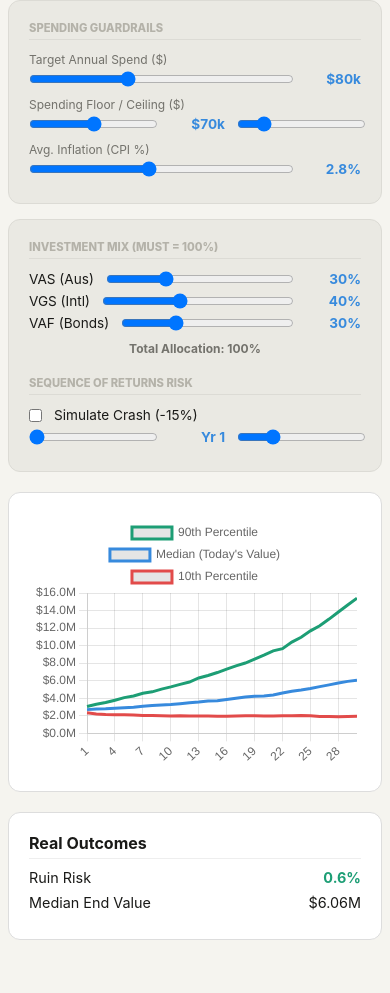
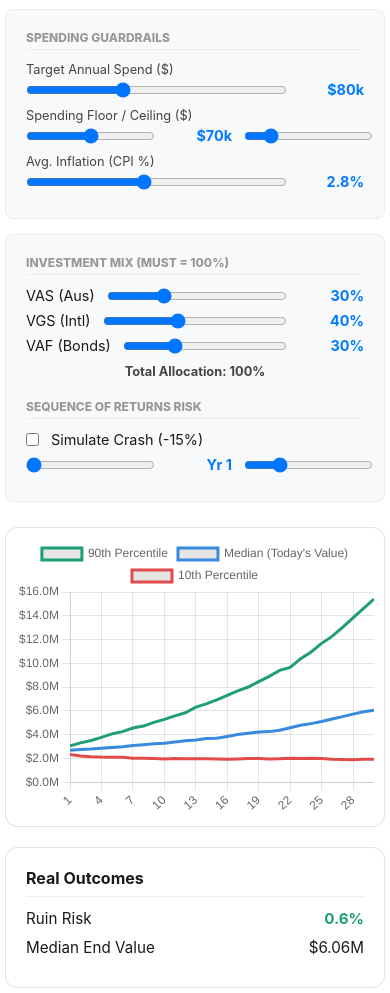
Before and after one commit to kpillai2017/retirement-monte-carlo, a plain HTML site: page index.html in a window 390 px wide. Shown: the part 353-1346 px from the top of the page. Before the commit the page ends 1301 px from the top, so only its background shows below. Drawn offline with nearby package versions, Linux system fonts and the light colour scheme.

Commit message:
Refactor CSS for improved layout and design
Updated styles for better layout and responsiveness.

```diff
--- a/style.css
+++ b/style.css
@@ -6,90 +6,94 @@
 }
 
 html, body {
-  /* Google Sites adds its own padding; we set ours to 0 to prevent double-spacing */
   margin: 0;
   padding: 0;
-  /* This prevents the horizontal scrollbar if the content is 1px too wide */
   overflow-x: hidden;
-  background: #f5f4ef;
+  /* Match Soho Light background or use #ffffff for a seamless look */
+  background: #ffffff;
   font-family: -apple-system, BlinkMacSystemFont, "Segoe UI", Roboto, sans-serif;
   color: #1a1a18;
 }
 
 /* 2. LAYOUT WRAPPER */
-/* We wrap everything in a container with a bit of internal padding */
 body {
-  padding: 1rem;
-  /* Ensures the app can shrink for mobile but doesn't look stretched on ultra-wide screens */
+  padding: 10px; /* Minimal padding for the embed edges */
   max-width: 100%;
 }
 
 /* 3. TYPOGRAPHY */
-h1 { font-size: 1.25rem; font-weight: 700; margin-bottom: 4px; }
-.subtitle { font-size: 0.85rem; color: #73726c; margin-bottom: 1.5rem; }
+h1 { font-size: 1.5rem; font-weight: 700; margin-bottom: 4px; color: #222; }
+.subtitle { font-size: 0.9rem; color: #73726c; margin-bottom: 1.5rem; }
 
-/* 4. THE GRID (Responsive) */
+/* 4. THE GRID (Controls) */
 .controls-grid {
   display: grid;
-  /* auto-fit makes cards wrap to a new line on phones automatically */
-  grid-template-columns: repeat(auto-fit, minmax(280px, 1fr));
+  /* Fits as many 250px columns as possible */
+  grid-template-columns: repeat(auto-fit, minmax(250px, 1fr));
   gap: 15px;
-  margin-bottom: 20px;
+  margin-bottom: 25px;
 }
 
 .ctrl-card {
-  background: #eae9e3;
-  border-radius: 12px;
+  background: #f8f9fa;
+  border-radius: 8px;
   padding: 1.25rem;
-  border: 1px solid #dcdbd5;
+  border: 1px solid #e9ecef;
 }
 
 /* 5. LABELS & INPUTS */
 .section-label {
-  font-size: 0.7rem;
+  font-size: 0.75rem;
   font-weight: 800;
   text-transform: uppercase;
-  color: #b4b2a9;
+  color: #999;
   margin-bottom: 12px;
-  border-bottom: 1px solid #dcdbd5;
+  border-bottom: 1px solid #eee;
   padding-bottom: 4px;
 }
-.ctrl-label { font-size: 0.75rem; color: #73726c; margin-top: 10px; margin-bottom: 4px; }
-.ctrl-row { display: flex; align-items: center; gap: 12px; font-size: 0.85rem; margin-bottom: 6px; }
-.ctrl-val { font-weight: 700; min-width: 55px; text-align: right; color: #378ADD; }
+.ctrl-label { font-size: 0.8rem; color: #444; margin-top: 10px; margin-bottom: 4px; }
+.ctrl-row { display: flex; align-items: center; gap: 12px; font-size: 0.9rem; margin-bottom: 8px; }
+.ctrl-val { font-weight: 700; min-width: 65px; text-align: right; color: #007BFF; }
 input[type=range] { flex: 1; cursor: pointer; }
 
-/* 6. MAIN CONTENT AREA (The 'Side-by-Side' Fix) */
+/* 6. MAIN CONTENT AREA (The 'Side-by-Side' Layout) */
 .main-layout {
   display: grid;
-  /* On wide screens, 3fr 1fr looks great. On phones, we need them to stack. */
-  grid-template-columns: repeat(auto-fit, minmax(300px, 1fr));
+  /* Force the 2/3 and 1/3 split on desktop */
+  grid-template-columns: 2fr 1fr;
   gap: 20px;
+  align-items: start;
 }
 
 .chart-box {
   background: #fff;
   border-radius: 12px;
   padding: 1.5rem;
-  border: 1px solid #ddd;
-  /* Using min-height instead of fixed height helps with responsiveness */
-  min-height: 400px;
+  border: 1px solid #dee2e6;
+  min-height: 450px;
   height: auto;
 }
 
 .sc-card {
   background: #fff;
-  border: 1px solid #ddd;
+  border: 1px solid #dee2e6;
   border-radius: 12px;
   padding: 1.25rem;
 }
 
-.sc-title { font-weight: 700; border-bottom: 1px solid #eee; margin-bottom: 10px; padding-bottom: 5px; }
-.sc-row { display: flex; justify-content: space-between; font-size: 0.9rem; margin-bottom: 8px; }
+.sc-title { font-weight: 700; border-bottom: 1px solid #eee; margin-bottom: 12px; padding-bottom: 8px; }
+.sc-row { display: flex; justify-content: space-between; font-size: 0.95rem; margin-bottom: 10px; }
 
-/* 7. MOBILE ADJUSTMENTS */
+/* 7. RESPONSIVE ADJUSTMENTS */
+@media (max-width: 900px) {
+  /* Stacks the chart and cards when the screen gets too narrow for side-by-side */
+  .main-layout {
+    grid-template-columns: 1fr;
+  }
+}
+
 @media (max-width: 600px) {
-  body { padding: 0.5rem; }
-  h1 { font-size: 1.1rem; }
-  .chart-box { min-height: 300px; }
+  body { padding: 5px; }
+  h1 { font-size: 1.25rem; }
+  .chart-box { min-height: 300px; padding: 10px; }
 }
```
